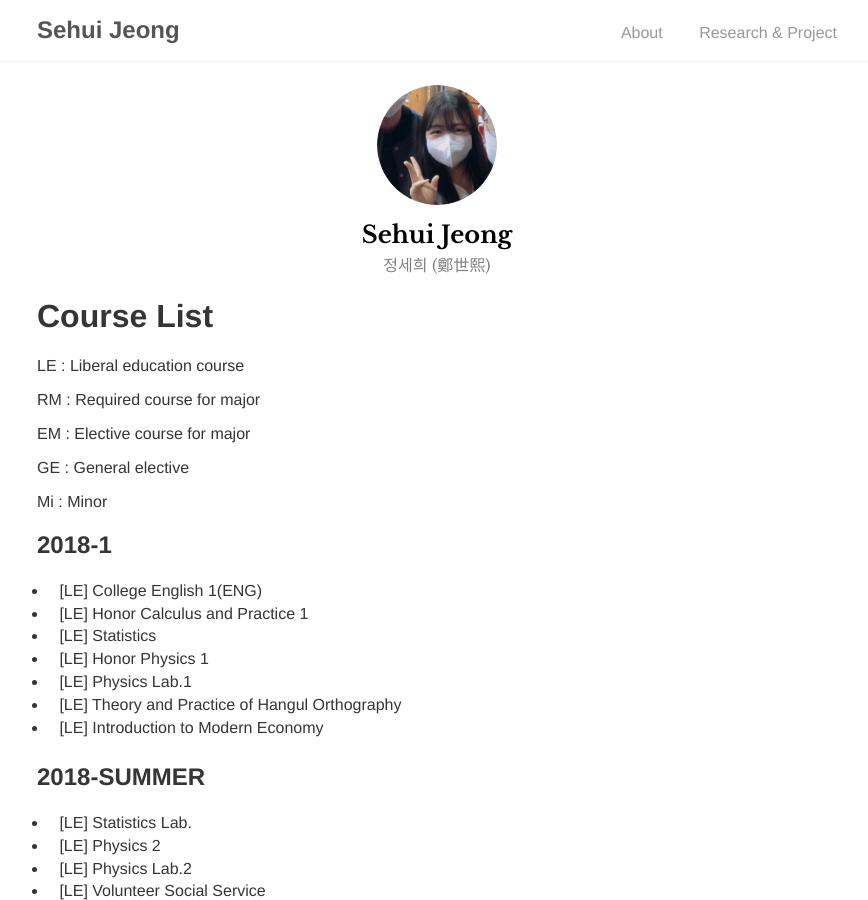
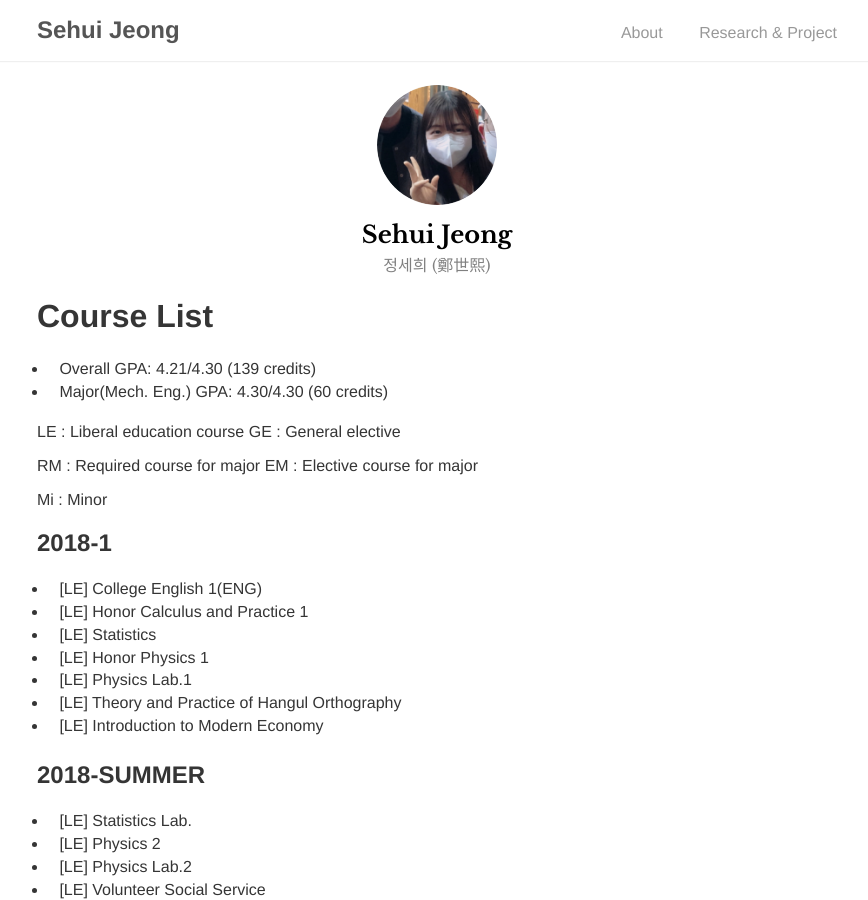
Before and after one commit to tpgml2612/CV, a Jekyll site: the page built from courselist/index.md, in a window 1280 px wide and 900 px high. Shown: the whole window, without its empty margins (203-1071 px from the left). Built offline with Jekyll 4.4.1, drawn with Linux system fonts in a browser that asks for light colours.

Commit message:
Update index.md

```diff
--- a/courselist/index.md
+++ b/courselist/index.md
@@ -5,13 +5,12 @@ permalink: /courselist/
 ---
 
 # Course List
-LE : Liberal education course
+* Overall GPA: 4.21/4.30 (139 credits)
+* Major(Mech. Eng.) GPA: 4.30/4.30 (60 credits)
 
-RM : Required course for major
+LE : Liberal education course     GE : General elective
 
-EM : Elective course for major
-
-GE : General elective
+RM : Required course for major     EM : Elective course for major
 
 Mi : Minor
 
```
Also changed, not shown: other parts of courselist/index.md (+2 -0 lines).
